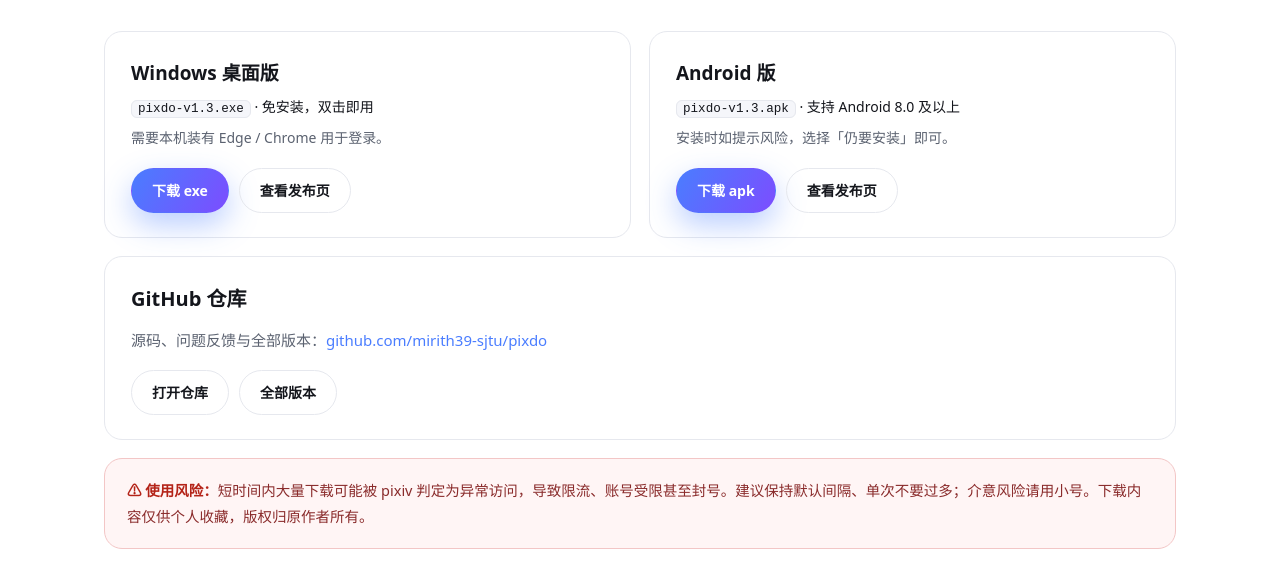
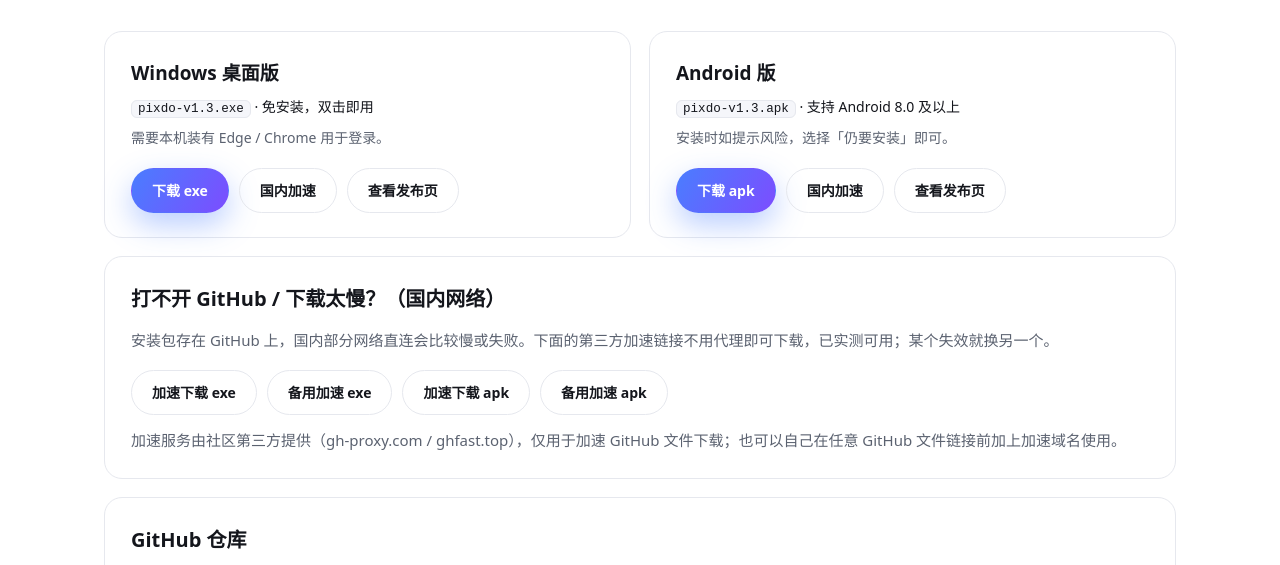
Before and after one commit to mirith39-sjtu/pixdo, a plain HTML site: page docs/download.html in a window 1280 px wide. Shown: the part 220-785 px from the top of the page. Drawn offline with Linux system fonts and the light colour scheme.

Commit message:
pixdo 官网：下载页与常见问题加入国内加速入口（gh-proxy / ghfast）

```diff
--- a/docs/download.html
+++ b/docs/download.html
@@ -61,6 +61,7 @@
         <p class="hint">需要本机装有 Edge / Chrome 用于登录。</p>
         <div class="actions">
           <a class="btn btn-primary btn-sm" href="https://github.com/mirith39-sjtu/pixdo/releases/download/v1.3/pixdo-v1.3.exe">下载 exe</a>
+          <a class="btn btn-ghost btn-sm" href="https://gh-proxy.com/https://github.com/mirith39-sjtu/pixdo/releases/download/v1.3/pixdo-v1.3.exe">国内加速</a>
           <a class="btn btn-ghost btn-sm" href="https://github.com/mirith39-sjtu/pixdo/releases/latest" target="_blank" rel="noopener">查看发布页</a>
         </div>
       </div>
@@ -71,9 +72,22 @@
         <p class="hint">安装时如提示风险，选择「仍要安装」即可。</p>
         <div class="actions">
           <a class="btn btn-primary btn-sm" href="https://github.com/mirith39-sjtu/pixdo/releases/download/v1.3/pixdo-v1.3.apk">下载 apk</a>
+          <a class="btn btn-ghost btn-sm" href="https://gh-proxy.com/https://github.com/mirith39-sjtu/pixdo/releases/download/v1.3/pixdo-v1.3.apk">国内加速</a>
           <a class="btn btn-ghost btn-sm" href="https://github.com/mirith39-sjtu/pixdo/releases/latest" target="_blank" rel="noopener">查看发布页</a>
         </div>
       </div>
+    </div>
+
+    <div class="block">
+      <h2>打不开 GitHub / 下载太慢？（国内网络）</h2>
+      <p>安装包存在 GitHub 上，国内部分网络直连会比较慢或失败。下面的第三方加速链接不用代理即可下载，已实测可用；某个失效就换另一个。</p>
+      <div class="actions" style="margin-top:16px">
+        <a class="btn btn-ghost btn-sm" href="https://gh-proxy.com/https://github.com/mirith39-sjtu/pixdo/releases/download/v1.3/pixdo-v1.3.exe">加速下载 exe</a>
+        <a class="btn btn-ghost btn-sm" href="https://ghfast.top/https://github.com/mirith39-sjtu/pixdo/releases/download/v1.3/pixdo-v1.3.exe">备用加速 exe</a>
+        <a class="btn btn-ghost btn-sm" href="https://gh-proxy.com/https://github.com/mirith39-sjtu/pixdo/releases/download/v1.3/pixdo-v1.3.apk">加速下载 apk</a>
+        <a class="btn btn-ghost btn-sm" href="https://ghfast.top/https://github.com/mirith39-sjtu/pixdo/releases/download/v1.3/pixdo-v1.3.apk">备用加速 apk</a>
+      </div>
+      <p class="tip" style="margin-top:12px">加速服务由社区第三方提供（gh-proxy.com / ghfast.top），仅用于加速 GitHub 文件下载；也可以自己在任意 GitHub 文件链接前加上加速域名使用。</p>
     </div>
 
     <div class="block">
```
Also changed, not shown: docs/faq.html (+1 -0 lines).
